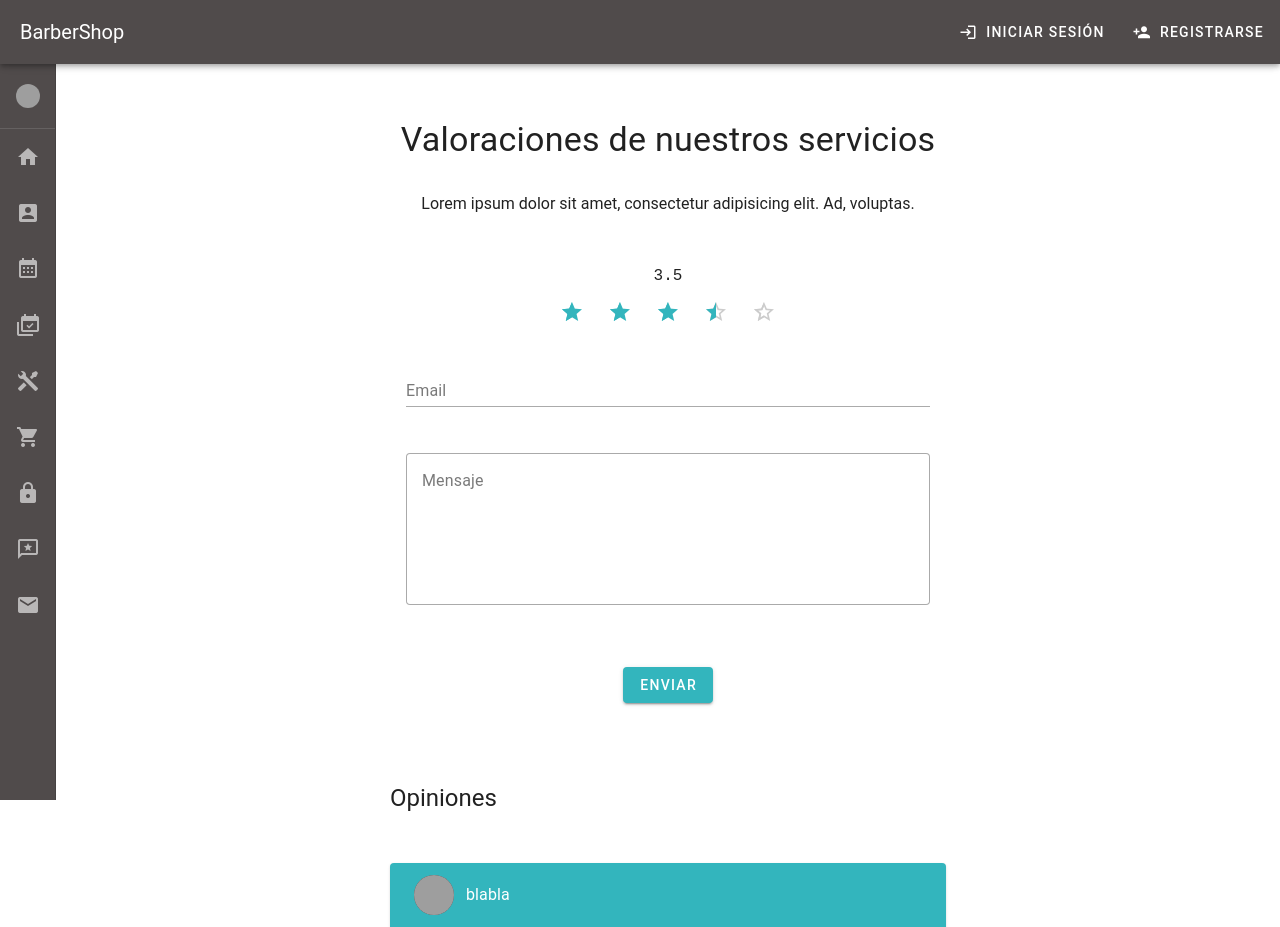
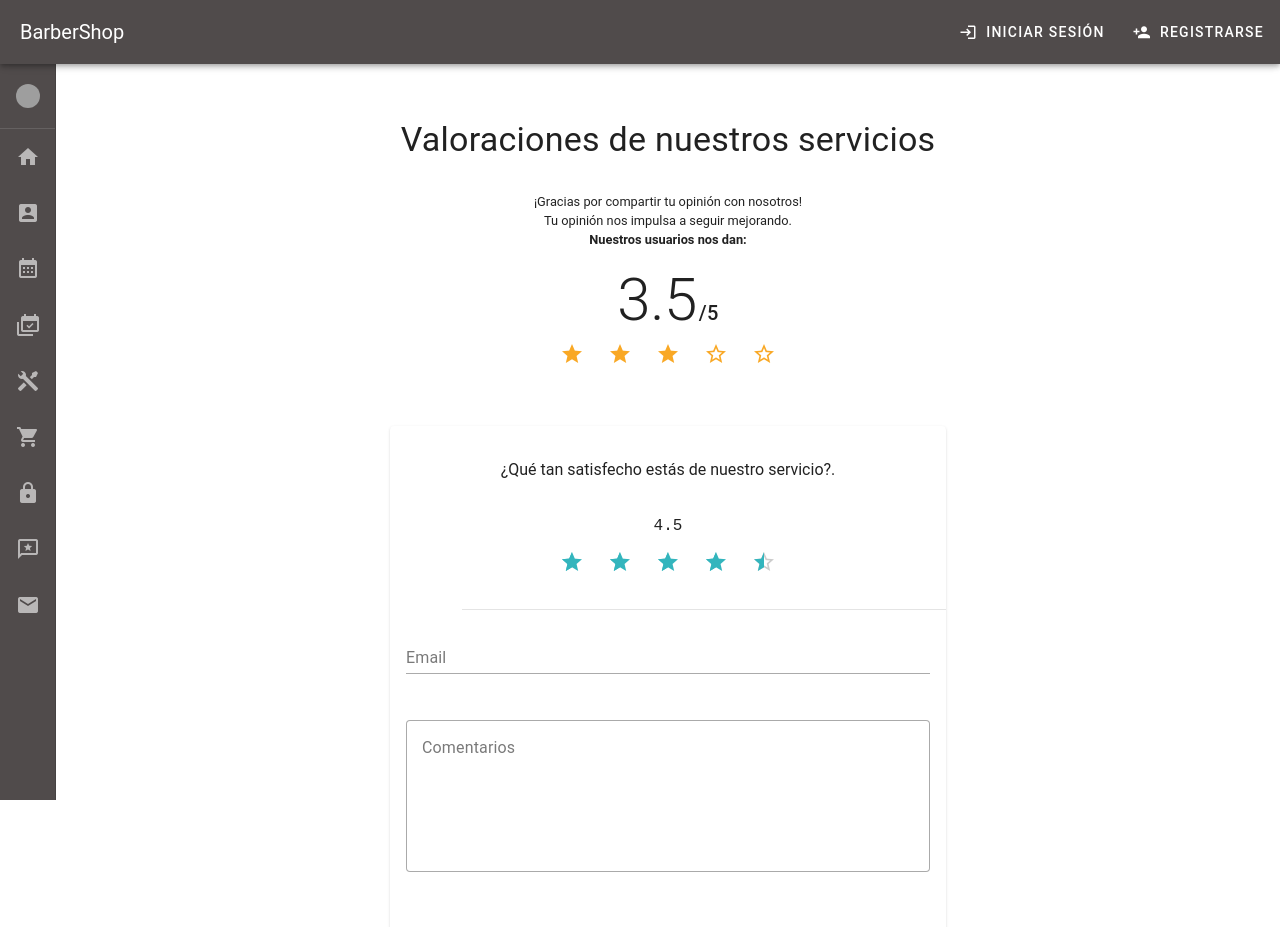
Before and after one commit to Innavoj/barbershop, a Vue app in the folder ademass-front/: page /valoraciones in a window 1280 px wide. Shown: the top 927 px of the page. Built offline with nearby package versions, Linux system fonts and the light colour scheme; grey boxes are pictures that could not be loaded.

Commit message:
corrigiendo loader de valoraciones

```diff
--- a/ademass-front/src/views/ValoracionesView.vue
+++ b/ademass-front/src/views/ValoracionesView.vue
@@ -1,10 +1,25 @@
 <template>
     <v-app class="w-100 d-flex flex-column align-center text-center pa-2 animation-opacity">
         <h1 class="text-h4 mb-8 my-12 title-h1">Valoraciones de nuestros servicios</h1>
-        <p>Lorem ipsum dolor sit amet, consectetur adipisicing elit. Ad, voluptas.</p>
-        <v-sheet class="w-100 my-12">
+        <small class>¡Gracias por compartir tu opinión con nosotros!</small>
+        <small class>Tu opinión nos impulsa a seguir mejorando.</small>
+        <small class><b>Nuestros usuarios nos dan:</b></small>
+        <div class="text-h2 mt-5">
+                    3.5
+                <span class="text-h6 ml-n3">/5</span>
+        </div>
+        <v-rating
+        v-model="ratingFetch"
+        readonly
+        color="yellow-darken-3"
+        class="justify-center"
+        ></v-rating>
+        <v-card
+      class="w-100 my-12"
+        >
+        <p class="w-100 my-8">¿Qué tan satisfecho estás de nuestro servicio?.</p>
 
-            <div class="text-center">
+        <div class="text-center my-4">
             <pre>{{ rating }}</pre>
             <v-rating
             v-model="rating"
@@ -14,7 +29,7 @@
             active-color="#33b5bd"
             ></v-rating>
         </div>
-
+        <v-divider inset></v-divider>
         <v-form class="w-100 p-3">
             <v-progress-linear
             :active="isUpdating"
@@ -30,12 +45,13 @@
                             v-model="title"
                             :disabled="isUpdating"
                             color="#000"
-                            label="Email"
+                            label='Email'
                             variant="underlined"
                         ></v-text-field>
                     </v-col>
+
                     <v-col cols="12" class="my-4">
-                        <v-textarea label="Mensaje" variant="outlined" v-model="comments"></v-textarea>
+                        <v-textarea label="Comentarios" variant="outlined" v-model="comments"></v-textarea>
                     </v-col>
                     <v-col cols="12" class="my-4">
                         <v-btn color="#33b5bd" @click="handleSend">Enviar</v-btn>
@@ -44,6 +60,7 @@
             </v-container>
         </v-form>
 
+    </v-card>
     <div class="d-flex justify-start my-12 text-h5 ">
             Opiniones
             </div>
@@ -62,7 +79,7 @@
                             color="grey-darken-3"
                             :image="el.avatar"
                         ></v-avatar>
-                        <v-list-item-title>{{el.usuario}}</v-list-item-title>
+                        <v-list-item-title>{{el.Usuario}}</v-list-item-title>
                     </div>
                     <v-rating
                     v-model="el.estrellas"
@@ -123,8 +140,6 @@
                     </template>
                 </v-list-item>
             </v-list>
-
-        </v-sheet>
     </v-app>
   </template>
   <script lang="ts" setup>
@@ -142,14 +157,14 @@
 
     /* Select ranting */
 
-    const rating = ref(3.5)
+    const rating = ref(4.5)
     const ratingFetch = ref(3.5)
 
     /* Comments table */
     const array = [
-        {usuario: 'blabla', comentario: 'Lorem ipsum dolor sit amet, consectetur adipisicing elit. Ad, voluptas', estrellas: 5, avatar: "https://avataaars.io/?avatarStyle=Transparent&topType=ShortHairShortCurly&accessoriesType=Prescription02&hairColor=Black&facialHairType=Blank&clotheType=Hoodie&clotheColor=White&eyeType=Default&eyebrowType=DefaultNatural&mouthType=Default&skinColor=Light"},
-        {usuario: 'blabla', comentario: 'Lorem ipsum dolor sit amet, consectetur adipisicing elit. Ad, voluptas', estrellas: 1, avatar: 'https://avataaars.io/?avatarStyle=Transparent&topType=ShortHairShortCurly&accessoriesType=Prescription02&hairColor=Black&facialHairType=Blank&clotheType=Hoodie&clotheColor=White&eyeType=Default&eyebrowType=DefaultNatural&mouthType=Default&skinColor=Light'},
-        {usuario: 'blabla', comentario: 'Lorem ipsum dolor sit amet, consectetur adipisicing elit. Ad, voluptas', estrellas: 2.5, avatar: 'https://avataaars.io/?avatarStyle=Transparent&topType=ShortHairShortCurly&accessoriesType=Prescription02&hairColor=Black&facialHairType=Blank&clotheType=Hoodie&clotheColor=White&eyeType=Default&eyebrowType=DefaultNatural&mouthType=Default&skinColor=Light'},
-        {usuario: 'blabla', comentario: 'Lorem ipsum dolor sit amet, consectetur adipisicing elit. Ad, voluptas', estrellas: 3.5, avatar: 'https://avataaars.io/?avatarStyle=Transparent&topType=ShortHairShortCurly&accessoriesType=Prescription02&hairColor=Black&facialHairType=Blank&clotheType=Hoodie&clotheColor=White&eyeType=Default&eyebrowType=DefaultNatural&mouthType=Default&skinColor=Light'},
+        {Usuario: 'Usuario', comentario: 'Lorem ipsum dolor sit amet, consectetur adipisicing elit. Ad, voluptas', estrellas: 5, avatar: "https://avataaars.io/?avatarStyle=Transparent&topType=ShortHairShortCurly&accessoriesType=Prescription02&hairColor=Black&facialHairType=Blank&clotheType=Hoodie&clotheColor=White&eyeType=Default&eyebrowType=DefaultNatural&mouthType=Default&skinColor=Light"},
+        {Usuario: 'Usuario', comentario: 'Lorem ipsum dolor sit amet, consectetur adipisicing elit. Ad, voluptas', estrellas: 1, avatar: 'https://avataaars.io/?avatarStyle=Transparent&topType=ShortHairShortCurly&accessoriesType=Prescription02&hairColor=Black&facialHairType=Blank&clotheType=Hoodie&clotheColor=White&eyeType=Default&eyebrowType=DefaultNatural&mouthType=Default&skinColor=Light'},
+        {Usuario: 'Usuario', comentario: 'Lorem ipsum dolor sit amet, consectetur adipisicing elit. Ad, voluptas', estrellas: 2.5, avatar: 'https://avataaars.io/?avatarStyle=Transparent&topType=ShortHairShortCurly&accessoriesType=Prescription02&hairColor=Black&facialHairType=Blank&clotheType=Hoodie&clotheColor=White&eyeType=Default&eyebrowType=DefaultNatural&mouthType=Default&skinColor=Light'},
+        {Usuario: 'Usuario', comentario: 'Lorem ipsum dolor sit amet, consectetur adipisicing elit. Ad, voluptas', estrellas: 3.5, avatar: 'https://avataaars.io/?avatarStyle=Transparent&topType=ShortHairShortCurly&accessoriesType=Prescription02&hairColor=Black&facialHairType=Blank&clotheType=Hoodie&clotheColor=White&eyeType=Default&eyebrowType=DefaultNatural&mouthType=Default&skinColor=Light'},
     ]
 </script>
```
Lines whose indentation alone changed are shown as unchanged.
